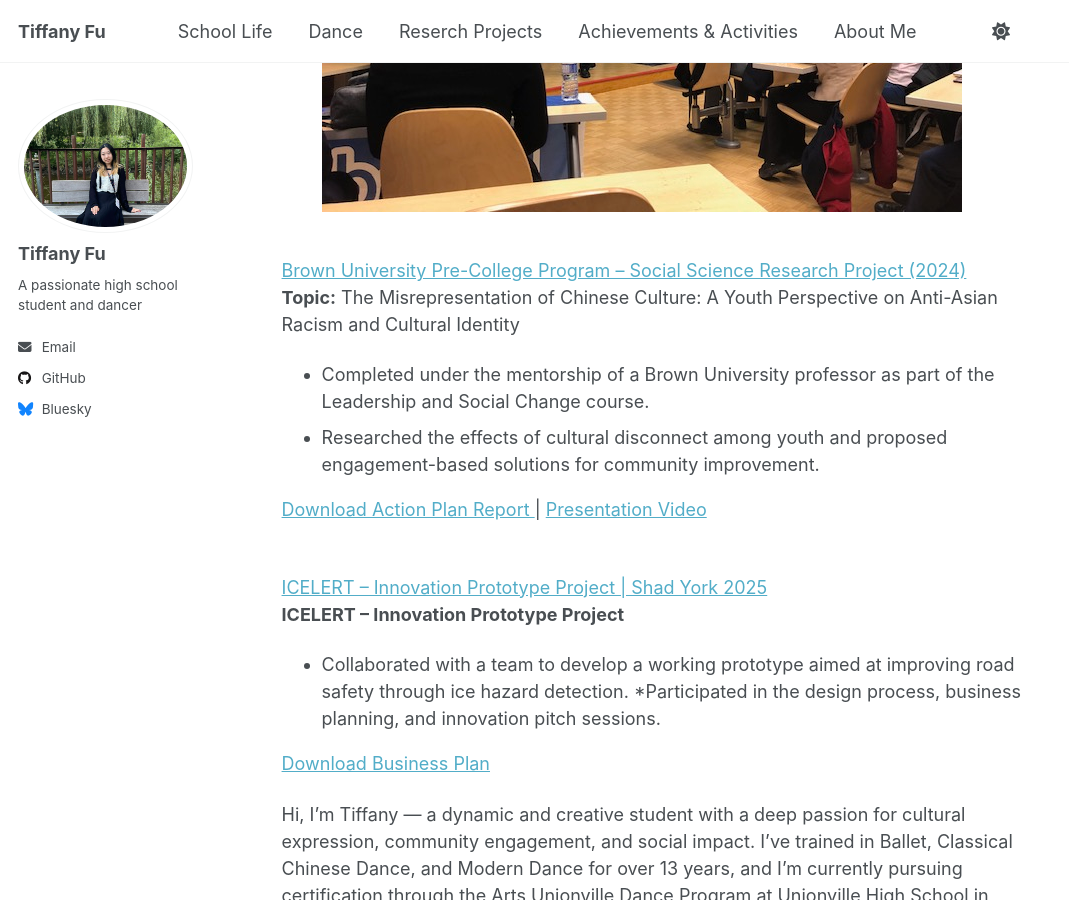
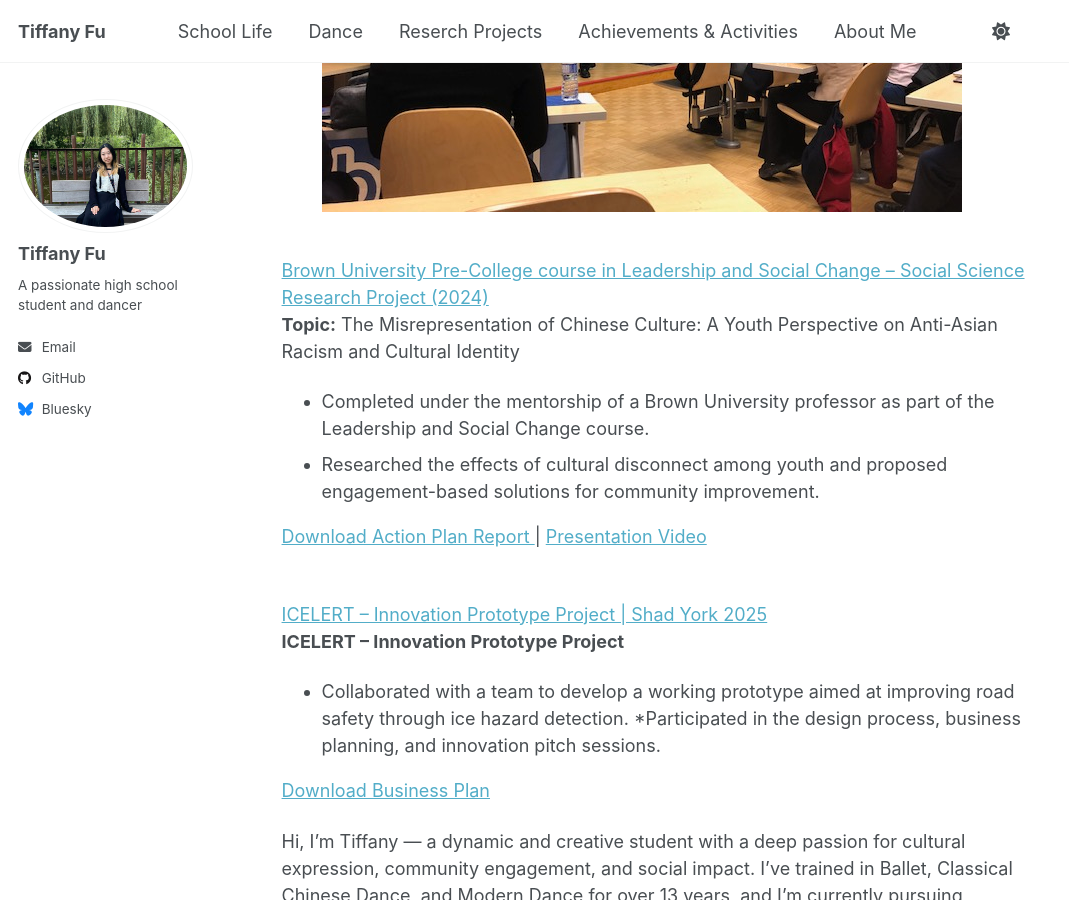
Before and after one commit to TiffanyJTFu/TiffanyFu, a Jekyll site: the page built from _pages/about.md, in a window 1280 px wide and 900 px high, scrolled down 1717 px. Shown: the whole window, without its empty margins (0-1069 px from the left). Built offline with Jekyll 4.4.1, drawn with Linux system fonts in a browser that asks for light colours; a script that is not in the unit is left out.

Commit message:
Update about.md

```diff
--- a/_pages/about.md
+++ b/_pages/about.md
@@ -17,7 +17,7 @@ redirect_from:
 ![SocialScience11](https://tiffanyjtfu.github.io/TiffanyFu/images/socialscienceproject11.JPG)
 ![SocialScience01](https://tiffanyjtfu.github.io/TiffanyFu/images/socialscienceproject1.jpg)
 
-<br><a href="https://tiffanyjtfu.github.io/TiffanyFu/teaching/SocialScienceResearchProject-1" target='_blank'>Brown University Pre-College Program – Social Science Research Project (2024)</a>
+<br><a href="https://tiffanyjtfu.github.io/TiffanyFu/teaching/SocialScienceResearchProject-1" target='_blank'>Brown University Pre-College course in Leadership and Social Change – Social Science Research Project (2024)</a>
 <br>**Topic:** The Misrepresentation of Chinese Culture: A Youth Perspective on Anti-Asian Racism and Cultural Identity
 * Completed under the mentorship of a Brown University professor as part of the Leadership and Social Change course.
 * Researched the effects of cultural disconnect among youth and proposed engagement-based solutions for community improvement.
```
